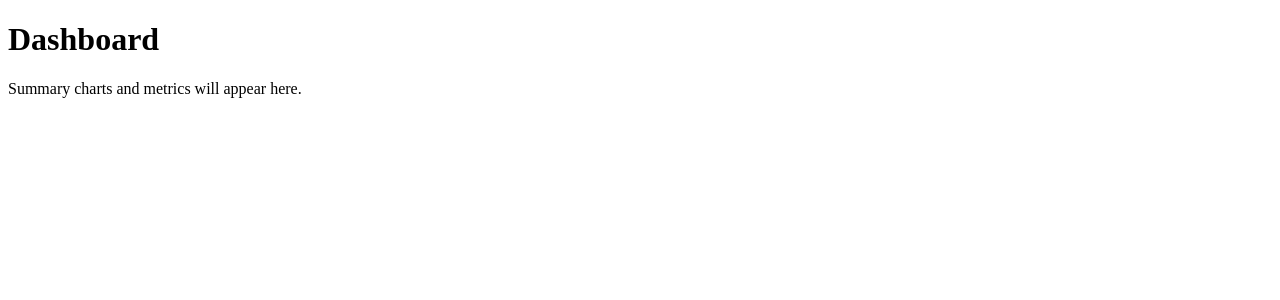
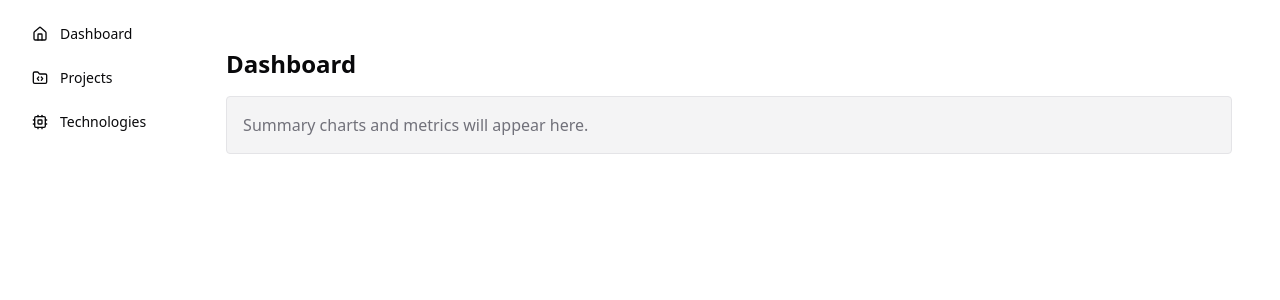
Before and after one commit to sstream17/project-tracker, a Next.js app: page / in a window 1280 px wide. Shown: the top 300 px of the page. Built offline with nearby package versions, Linux system fonts and the light colour scheme.

Commit message:
Add site navigation

```diff
--- a/src/app/layout.tsx
+++ b/src/app/layout.tsx
@@ -1,16 +1,28 @@
-export const metadata = {
-  title: 'Next.js',
-  description: 'Generated by Next.js',
-}
+import type { Metadata } from 'next';
+import { Sidebar } from '@/components/Sidebar';
+import './globals.css';
+
+
+export const metadata: Metadata = {
+  title: 'Project Tracker',
+  description: 'Track your learning progress through projects',
+};
 
 export default function RootLayout({
   children,
 }: {
-  children: React.ReactNode
+  children: React.ReactNode;
 }) {
   return (
     <html lang="en">
-      <body>{children}</body>
+      <body className="min-h-screen">
+        <div className="flex min-h-screen">
+          <Sidebar />
+          <main className="flex-1 p-6">
+            {children}
+          </main>
+        </div>
+      </body>
     </html>
-  )
+  );
 }
--- /dev/null
+++ b/src/components/Sidebar.tsx
@@ -0,0 +1,30 @@
+import Link from 'next/link';
+import { Home, FolderCode, Cpu } from 'lucide-react';
+
+export function Sidebar() {
+  return (
+      <nav className="flex flex-col h-full space-y-2 p-4">
+        <Link
+          href="/"
+          className="flex items-center gap-3 rounded-lg px-4 py-2 text-sm font-medium hover:bg-accent hover:text-accent-foreground"
+        >
+          <Home className="h-4 w-4" />
+          Dashboard
+        </Link>
+        <Link
+          href="/projects"
+          className="flex items-center gap-3 rounded-lg px-4 py-2 text-sm font-medium hover:bg-accent hover:text-accent-foreground"
+        >
+          <FolderCode className="h-4 w-4" />
+          Projects
+        </Link>
+        <Link
+          href="/technologies"
+          className="flex items-center gap-3 rounded-lg px-4 py-2 text-sm font-medium hover:bg-accent hover:text-accent-foreground"
+        >
+          <Cpu className="h-4 w-4" />
+          Technologies
+        </Link>
+      </nav>
+  );
+}
```
